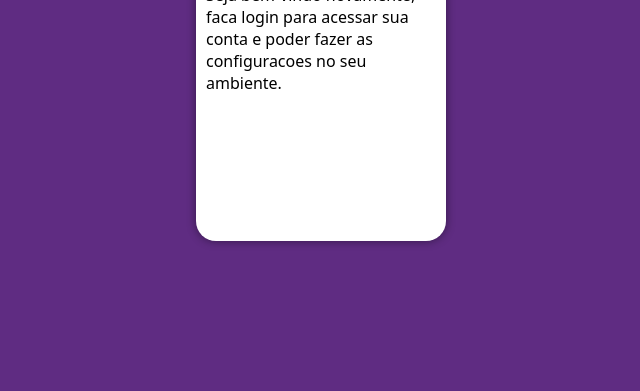
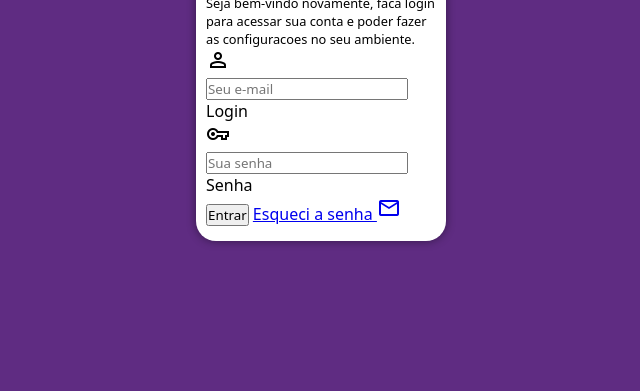
Before and after one commit to Pedrocavalcant/Projeto-login, a plain HTML site: page index.html in a window 1280 px wide. Shown: the part 409-800 px from the top of the page, without its empty margins (319-959 px from the left). Drawn offline with nearby package versions, Linux system fonts and the light colour scheme.

Commit message:
atualizado formularios

```diff
--- a/estilos/media-query.css
+++ b/estilos/media-query.css
@@ -19,6 +19,14 @@
     section#Login > div#formulario{
         float: right;
         width: 70%;
+    }
+
+    div#formulario > h1{
+        font-size: 1.6em;
+    }
+
+    div#formulario > p{
+        font-size: 1em;
     }
 }
 
@@ -42,4 +50,12 @@
         float: right;
         width: 50%;
     }
+
+    div#formulario > h1{
+        font-size: 2em;
+    }
+
+    div#formulario > p{
+        font-size: 1.2em;
+    }
 }
--- a/estilos/style.css
+++ b/estilos/style.css
@@ -53,3 +53,12 @@ section#Login > div#formulario{
     padding: 10px;
     display: block;
 }
+
+div#formulario > h1{
+    text-align: center;
+    margin-bottom: 10px;
+}
+
+div#formulario > p{
+    font-size: 0.8em;
+}
--- a/index.html
+++ b/index.html
@@ -4,6 +4,7 @@
     <meta charset="UTF-8">
     <meta name="viewport" content="width=device-width, initial-scale=1.0">
     <title>Login</title>
+    <link href="https://fonts.googleapis.com/css2?family=Material+Symbols+Outlined" rel="stylesheet" />
     <link rel="stylesheet" href="estilos/style.css">
     <link rel="stylesheet" href="estilos/media-query.css">
 </head>
@@ -16,7 +17,26 @@
             <div id="formulario">
                 <h1>Login</h1>
                 <p>Seja bem-vindo novamente, faca login para acessar sua conta e poder fazer as configuracoes no seu ambiente.</p>
-                <form action="login.php" method="post"></form>
+                <form action="login.php" method="post" autocomplete="on">
+                    <div class="campo">
+                        <span class="material-symbols-outlined">
+                            person
+                            </span>
+                        <input type="email" name="login" id="ilogin" placeholder="Seu e-mail" autocomplete="email" required maxlength="30">
+                        <label for="ilogin">Login</label>
+                    </div>
+                    <div class="campo">
+                        <span class="material-symbols-outlined">
+                            vpn_key
+                            </span>
+                        <input type="password" name="senha" id="isenha" placeholder="Sua senha" autocomplete="current-password" required maxlength="12" minlength="8">
+                        <label for="isenha">Senha</label>
+                    </div>
+                    <input type="submit" value="Entrar">
+                    <a href="esqueci.html">Esqueci a senha <span class="material-symbols-outlined">
+                        mail
+                        </span></a>
+                </form>
             </div>
         </section>
     </main>
```
